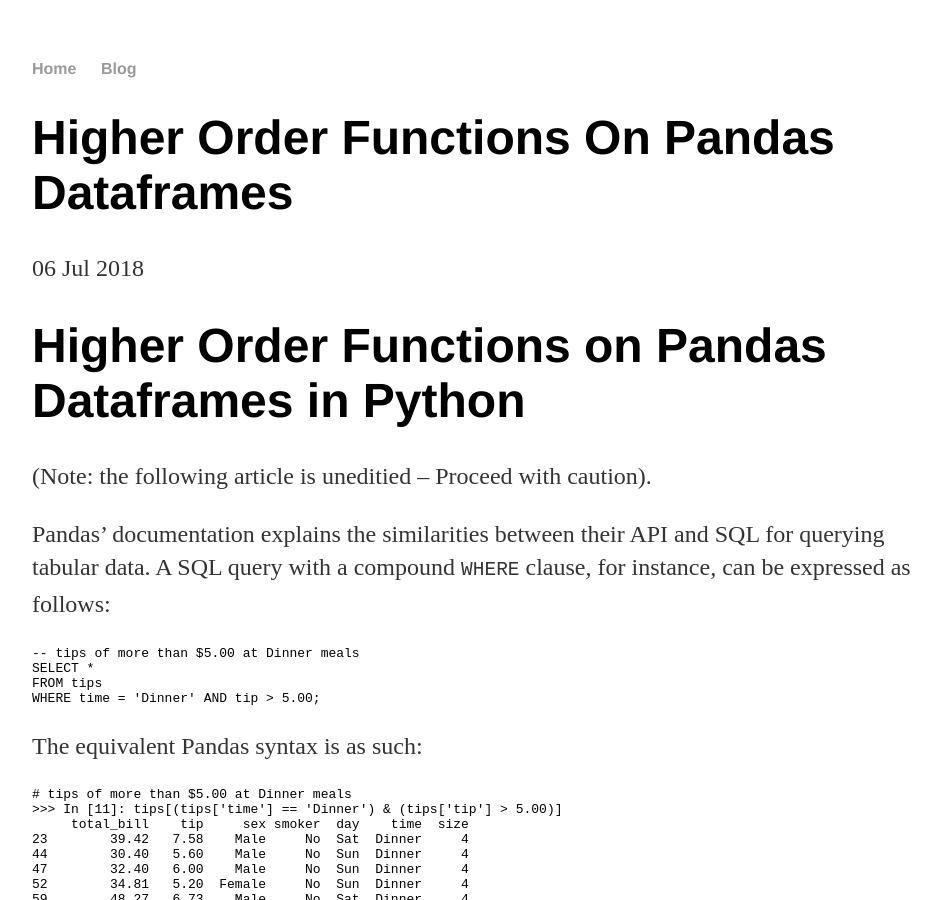
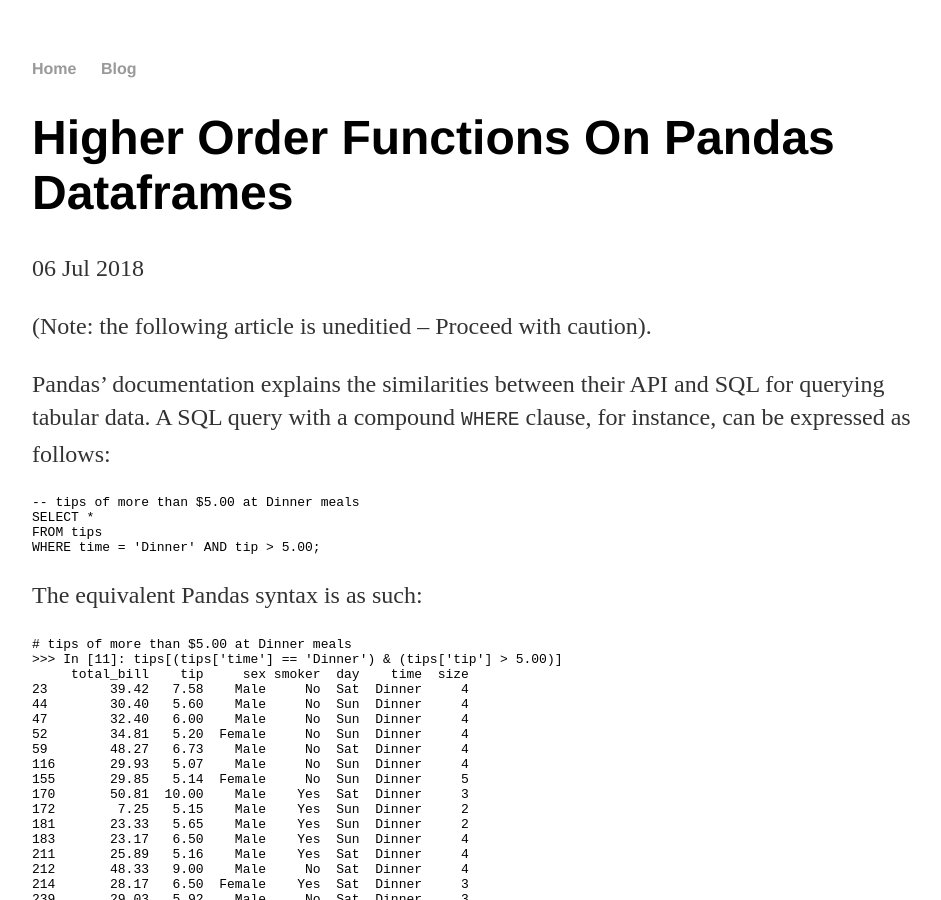
Before and after one commit to alxmrs/website, a Jekyll site: the page built from _posts/2018-07-06-higher-order-functions-on-pandas-dataframes.md, in a window 1280 px wide and 900 px high. Shown: the whole window, without its empty margins (160-1101 px from the left). Built offline with Jekyll 4.4.1, drawn with Linux system fonts in a browser that asks for light colours; our own code applies the rules of GitHub Pages for plain Markdown files.

Commit message:
(rm redundant title)

```diff
--- a/_posts/2018-07-06-higher-order-functions-on-pandas-dataframes.md
+++ b/_posts/2018-07-06-higher-order-functions-on-pandas-dataframes.md
@@ -1,5 +1,3 @@
-# Higher Order Functions on Pandas Dataframes in Python
-
 (Note: the following article is uneditied -- Proceed with caution).
 
 Pandas' documentation explains the similarities between their API
```
